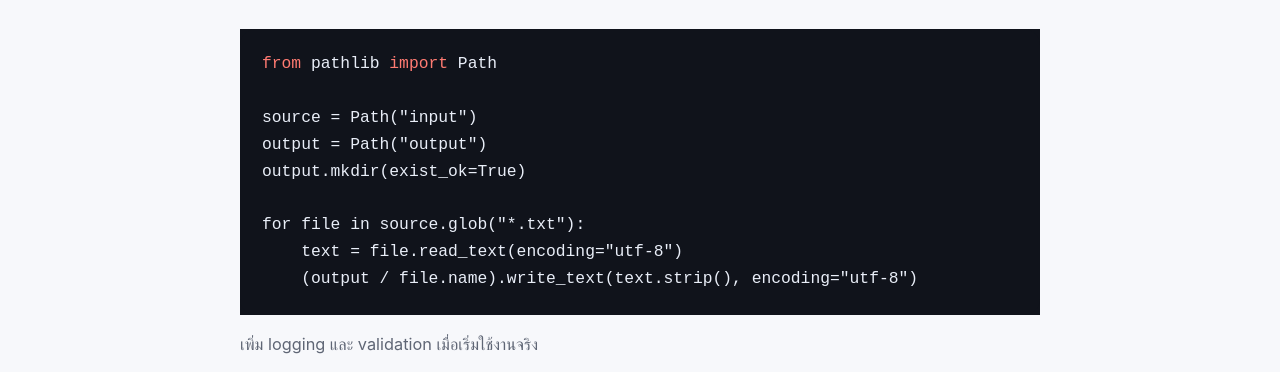
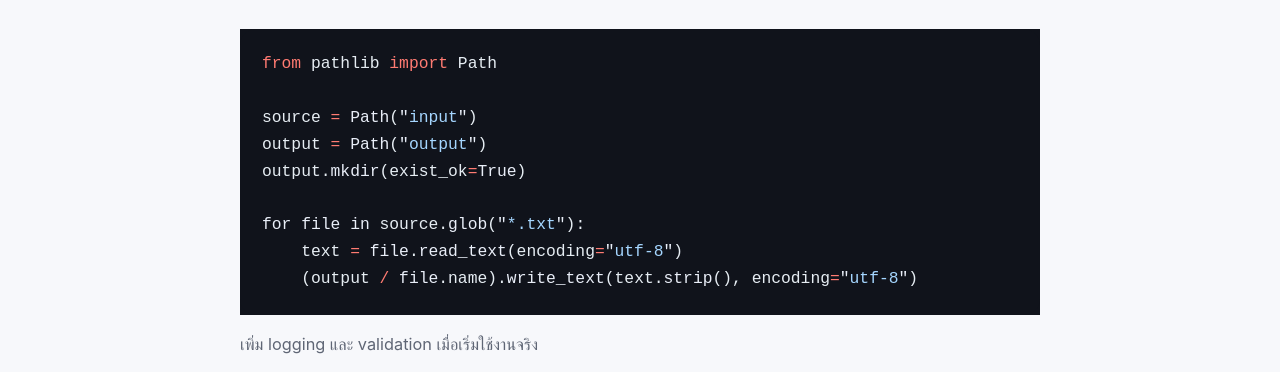
Before and after one commit to kakratua/kakratua.github.io, a Jekyll site: the page built from _posts/2026-08-09-python-automation.md, in a window 1280 px wide and 1400 px high, scrolled down 56 px. Shown: the part 674-1046 px from the top of the window. Built offline with Jekyll 4.4.1, drawn with Linux system fonts in a browser that asks for light colours.

Commit message:
Update custom.css

```diff
--- a/assets/css/custom.css
+++ b/assets/css/custom.css
@@ -5,14 +5,14 @@
 
 .highlight .kn {
     color: #ff7b72;
-*
+}
 
 .highlight .nn {
     color: #79c0ff;
 }
 
 .highlight .n {
-    color: *e6edf3;
+    color: #e6edf3;
 }
 
 .highlight .o {
```
